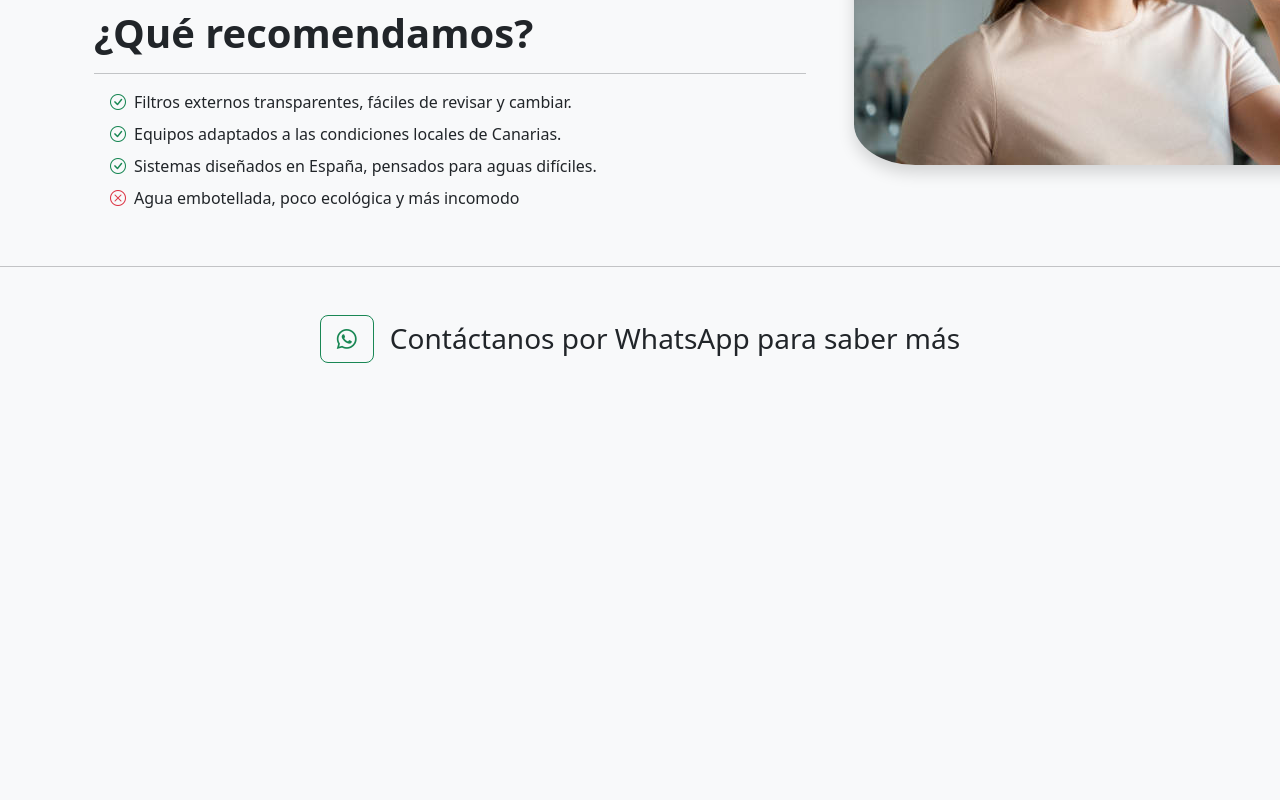
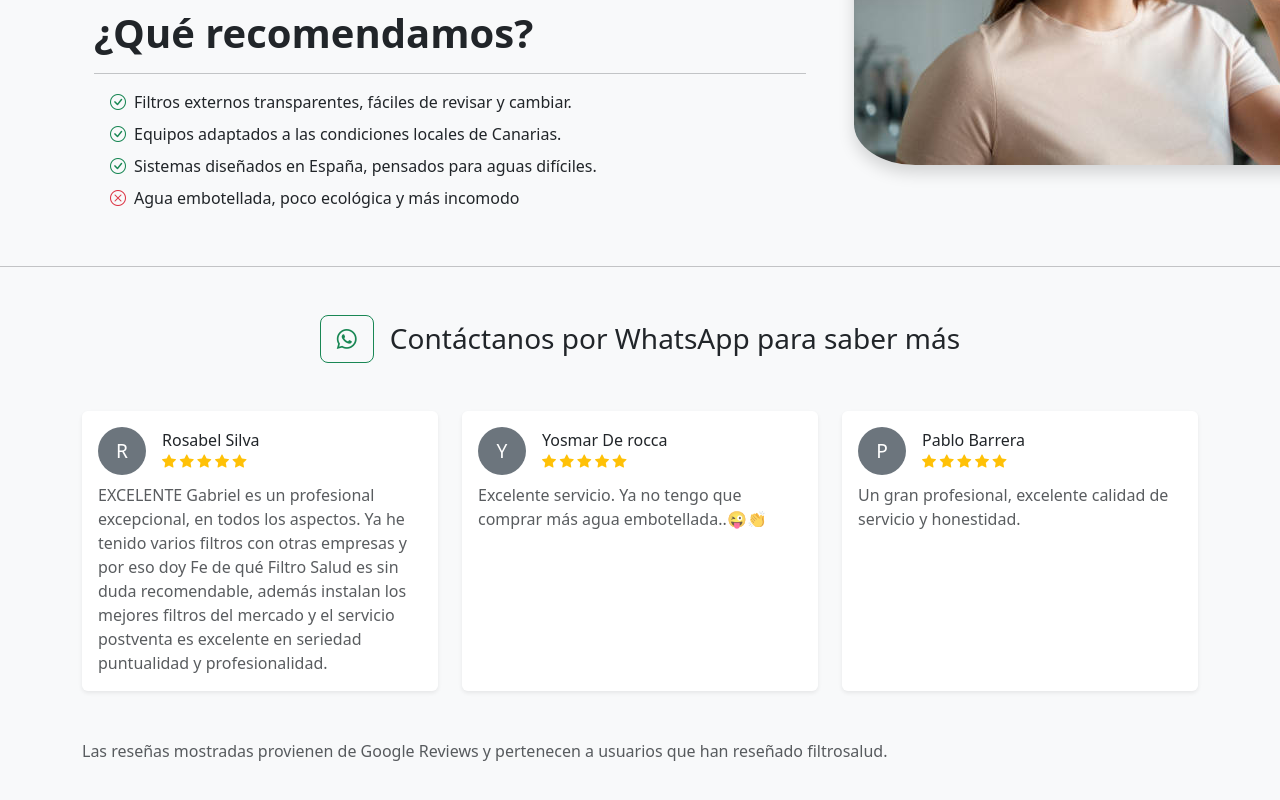
Before and after one commit to rmarcosr/filtrosaludPageTest, a plain HTML site: page index.html in a window 1280 px wide. Shown: the part 432-1232 px from the top of the page. Before the commit the page ends 843 px from the top, so only its background shows below. Drawn offline with nearby package versions, Linux system fonts and the light colour scheme.

Commit message:
Add files via upload

```diff
--- a/index.html
+++ b/index.html
@@ -77,16 +77,16 @@
                     <h2 class="display-6 mt-4 fw-semibold">¿Qué recomendamos?</h2>
                     <hr>
                     <ul class="list-unstyled ps-3">
-                        <li class="mb-2 iteractive-list"><i class="bi bi-check-circle text-success me-2"></i>Filtros
+                        <li class="mb-2 animation-upper-1"><i class="bi bi-check-circle text-success me-2"></i>Filtros
                             externos
                             transparentes, fáciles de revisar y cambiar.</li>
-                        <li class="mb-2 iteractive-list"><i class="bi bi-check-circle text-success me-2"></i>Equipos
+                        <li class="mb-2 animation-upper-1"><i class="bi bi-check-circle text-success me-2"></i>Equipos
                             adaptados a las
                             condiciones locales de Canarias.</li>
-                        <li class="mb-2 iteractive-list"><i class="bi bi-check-circle text-success me-2"></i>Sistemas
+                        <li class="mb-2 animation-upper-1"><i class="bi bi-check-circle text-success me-2"></i>Sistemas
                             diseñados en
                             España, pensados para aguas difíciles.</li>
-                        <li class="mb-2 iteractive-list"><i class="bi bi-x-circle text-danger me-2"></i>Agua
+                        <li class="mb-2 animation-upper-1"><i class="bi bi-x-circle text-danger me-2"></i>Agua
                             embotellada,
                             poco ecológica y más incomodo</li>
                     </ul>
@@ -103,13 +103,96 @@
     <hr>
 
     <!-- Contact Content -->
-    <section class="d-flex flex-column flex-md-row align-items-center justify-content-center gap-3 my-5 text-center">
+    <section
+        class="d-flex flex-column flex-md-row align-items-center justify-content-center gap-3 my-5 text-center elevate-hover">
         <a type="button" class="btn btn-outline-success btn-lg" target="_blank" aria-label="Contactanos por WhatsApp"
             href="https://api.whatsapp.com/send/?phone=34690114822&text&type=phone_number&app_absent=0">
             <i class="bi bi-whatsapp"></i>
         </a>
         <h3 class="mb-0">Contáctanos por WhatsApp para saber más</h3>
     </section>
+
+
+    <section class="container my-5">
+        <div class="row justify-content-center g-4">
+
+
+            <div class="col-md-6 col-lg-4 d-flex">
+                <div class="card border-0 shadow-sm p-3">
+                    <div class="d-flex align-items-center mb-2">
+                        <div class="rounded-circle bg-secondary text-white d-flex justify-content-center align-items-center me-3"
+                            style="width: 48px; height: 48px; font-size: 1.2rem;">
+                            R
+                        </div>
+                        <div>
+                            <h6 class="mb-0">Rosabel Silva</h6>
+                            <div class="text-warning small">
+                                <i class="bi bi-star-fill"></i>
+                                <i class="bi bi-star-fill"></i>
+                                <i class="bi bi-star-fill"></i>
+                                <i class="bi bi-star-fill"></i>
+                                <i class="bi bi-star-fill"></i>
+                            </div>
+                        </div>
+                    </div>
+                    <p class="mb-0 text-muted">EXCELENTE Gabriel es un profesional excepcional, en todos los aspectos.
+                        Ya he tenido varios filtros con otras empresas y por eso doy Fe de qué Filtro Salud es sin duda
+                        recomendable, además instalan los mejores filtros del mercado y el servicio postventa es
+                        excelente en seriedad puntualidad y profesionalidad.</p>
+                </div>
+            </div>
+
+
+            <div class="col-md-6 col-lg-4 d-flex">
+                <div class="card border-0 shadow-sm p-3">
+                    <div class="d-flex align-items-center mb-2">
+                        <div class="rounded-circle bg-secondary text-white d-flex justify-content-center align-items-center me-3"
+                            style="width: 48px; height: 48px; font-size: 1.2rem;">
+                            Y
+                        </div>
+                        <div>
+                            <h6 class="mb-0">Yosmar De rocca</h6>
+                            <div class="text-warning small">
+                                <i class="bi bi-star-fill"></i>
+                                <i class="bi bi-star-fill"></i>
+                                <i class="bi bi-star-fill"></i>
+                                <i class="bi bi-star-fill"></i>
+                                <i class="bi bi-star-fill"></i>
+                            </div>
+                        </div>
+                    </div>
+                    <p class="mb-0 text-muted">Excelente servicio. Ya no tengo que comprar más agua embotellada..😜👏
+                    </p>
+                </div>
+            </div>
+
+
+            <div class="col-md-6 col-lg-4 d-flex">
+                <div class="card border-0 shadow-sm p-3">
+                    <div class="d-flex align-items-center mb-2">
+                        <div class="rounded-circle bg-secondary text-white d-flex justify-content-center align-items-center me-3"
+                            style="width: 48px; height: 48px; font-size: 1.2rem;">
+                            P
+                        </div>
+                        <div>
+                            <h6 class="mb-0">Pablo Barrera</h6>
+                            <div class="text-warning small">
+                                <i class="bi bi-star-fill"></i>
+                                <i class="bi bi-star-fill"></i>
+                                <i class="bi bi-star-fill"></i>
+                                <i class="bi bi-star-fill"></i>
+                                <i class="bi bi-star-fill"></i>
+                            </div>
+                        </div>
+                    </div>
+                    <p class="mb-0 text-muted">Un gran profesional, excelente calidad de servicio y honestidad.</p>
+                </div>
+            </div>
+        </div>
+        <p class="text-muted mt-5">Las reseñas mostradas provienen de Google Reviews y
+            pertenecen a usuarios que han reseñado filtrosalud.</p>
+    </section>
+
 
 
     <script src="https://cdn.jsdelivr.net/npm/bootstrap@5.3.7/dist/js/bootstrap.bundle.min.js"
--- a/style.css
+++ b/style.css
@@ -8,12 +8,13 @@
 
 
 /** Index html items on recomendation list (animation)*/
-.iteractive-list {
+.animation-upper-1 {
     position: relative;
     animation: slideDownAppear 1s ease forwards;
     opacity: 0;
     transform: translateY(-20px);
 }
+
 
 @keyframes slideDownAppear {
     to {
@@ -21,3 +22,13 @@
         transform: translateY(0);
     }
 }
+
+
+/** Ozone html elevate a area effect */
+.elevate-hover {
+    transition: transform 0.3s ease, box-shadow 0.3s ease;
+}
+
+.elevate-hover:hover {
+    transform: translateY(-8px);
+}
```
Also changed, not shown: ozone.html (+5 -5 lines).
